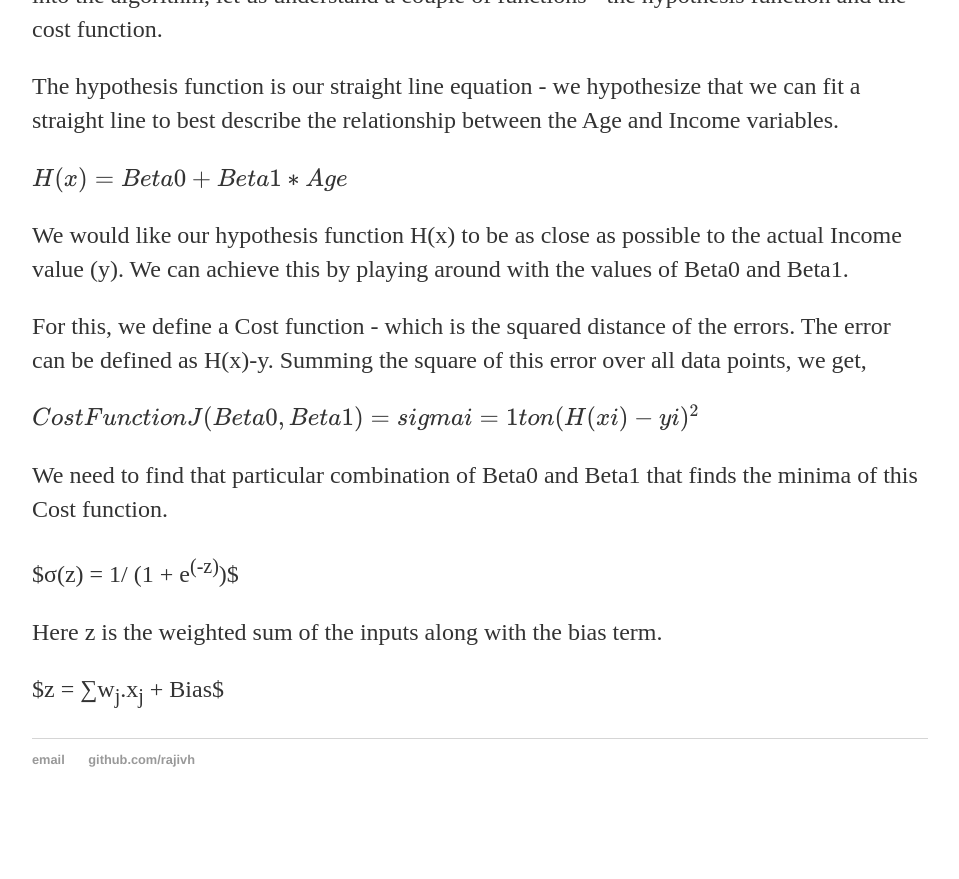
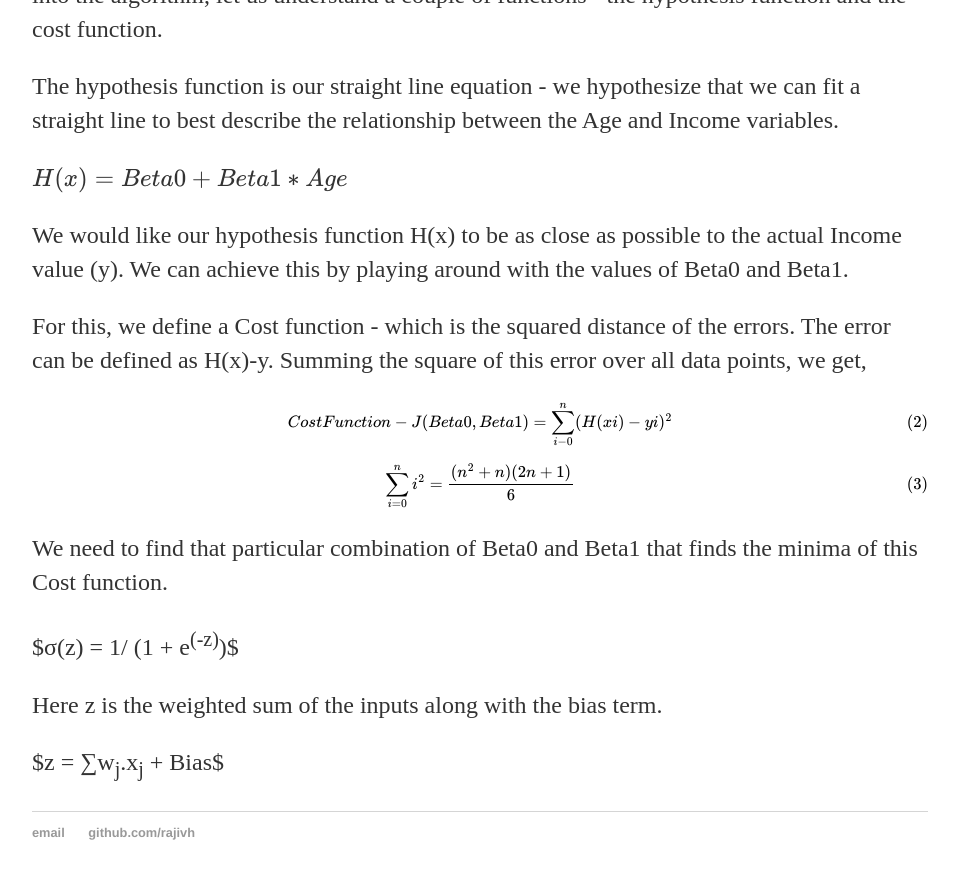
Before and after one commit to Rajivh/rajivh.github.io, a Jekyll site: the page built from _posts/2018-04-23-Linear Regression.md, in a window 1280 px wide and 900 px high, scrolled down 1739 px. Shown: the top 879 px of the window, without its empty margins (160-1119 px from the left). Built offline with Jekyll 4.4.1, drawn with Linux system fonts in a browser that asks for light colours; our own code applies the rules of GitHub Pages for plain Markdown files; formulas are drawn with MathJax 3; before the commit the page ends 2566 px from its top, so only the background shows below that.

Commit message:
Update 2018-04-23-Linear Regression.md

```diff
--- a/_posts/2018-04-23-Linear Regression.md
+++ b/_posts/2018-04-23-Linear Regression.md
@@ -30,7 +30,9 @@ We would like our hypothesis function H(x) to be as close as possible to the act
 
 For this, we define a Cost function - which is the squared distance of the errors. The error can be defined as H(x)-y. Summing the square of this error over all data points, we get,
 
-$Cost Function J(Beta0, Beta1) = sigma i=1ton (H(xi) - yi)^2$
+$$Cost Function - J(Beta0, Beta1) = \sum_{i-0}^n (H(xi) - yi)^2$$
+
+$$\sum_{i=0}^n i^2 = \frac{(n^2+n)(2n+1)}{6}$$
 
 We need to find that particular combination of Beta0 and Beta1 that finds the minima of this Cost function.
 
```
